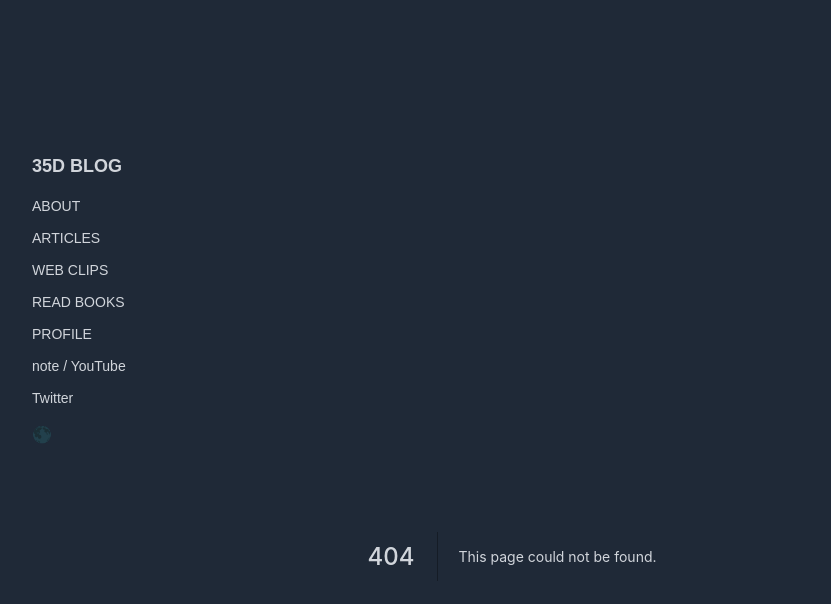
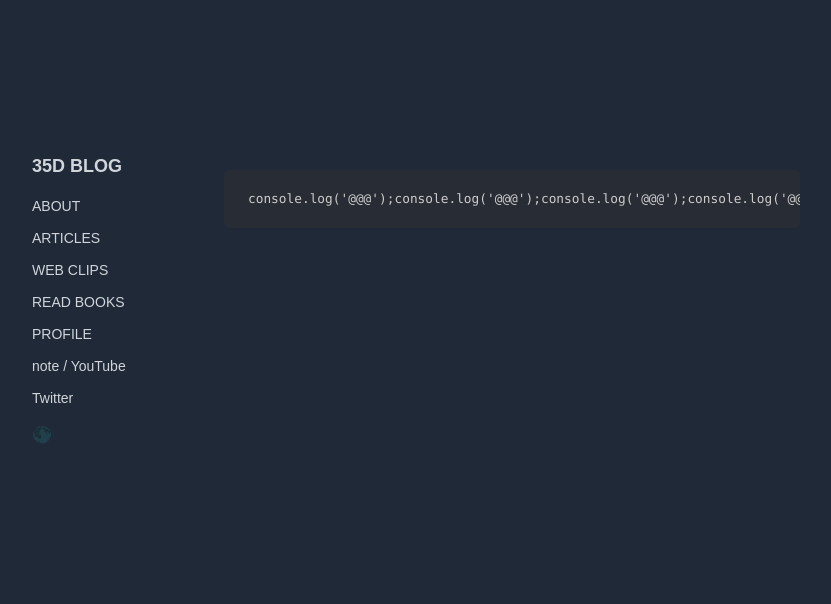
Before and after one commit to 35d/35d-blog, a Next.js app: page /creative/1 in a window 1280 px wide. Before the commit this address had no page. Shown: the top 604 px of the page, without its empty margins (224-1055 px from the left). Built offline with nearby package versions, Linux system fonts and the light colour scheme.

Commit message:
✨ code style

```diff
--- /dev/null
+++ b/components/Code.tsx
@@ -0,0 +1,42 @@
+import Prism from 'prismjs'
+import 'prismjs/components/prism-bash'
+import 'prismjs/components/prism-json'
+import 'prismjs/components/prism-jsx'
+import 'prismjs/components/prism-yaml'
+import React, { useEffect } from 'react'
+
+const Code = ({ children, language = 'javascript' }) => {
+  useEffect(() => {
+    Prism.highlightAll()
+  }, [])
+
+  return (
+    <pre>
+      <code
+        dangerouslySetInnerHTML={{
+          __html: Prism.highlight(children, Prism.languages[language]),
+        }}
+      />
+
+      <style jsx>{`
+        code {
+          vertical-align: middle;
+          white-space: pre;
+          word-break: break-all;
+          max-width: 100%;
+          display: block;
+          font-size: 0.8rem;
+          line-height: 1.4;
+          padding: 1.25rem 1.5rem;
+          margin: 0.85rem 0;
+          background-color: #282c34;
+          color: #ccc;
+          border-radius: 6px;
+          overflow: auto;
+        }
+      `}</style>
+    </pre>
+  )
+}
+
+export default Code
--- a/components/ContentBlocks.js
+++ b/components/ContentBlocks.js
@@ -10,7 +10,9 @@ const SpanText = ({ text, id }) => {
         key={id + i}
         className={[
           bold ? 'font-bold' : '',
-          code ? 'bg-gray-100 p-1 font-mono text-sm rounded-md' : '',
+          code
+            ? 'text-gray-900 bg-gray-300 dark:bg-gray-900 dark:text-gray-200 p-1 font-mono text-sm rounded-sm'
+            : '',
           italic ? 'italic' : '',
           strikethrough ? 'line-through' : '',
           underline ? 'underline' : '',
--- a/package.json
+++ b/package.json
@@ -22,6 +22,7 @@
     "@types/styled-components": "^5.1.14",
     "add": "^2.0.6",
     "next": "10.2.0",
+    "prismjs": "^1.25.0",
     "react": "17.0.2",
     "react-dom": "17.0.2",
     "react-medium-image-zoom": "^4.3.5",
@@ -31,6 +32,7 @@
   },
   "devDependencies": {
     "autoprefixer": "10.2.5",
+    "babel-plugin-prismjs": "^2.1.0",
     "postcss": "8.2.15",
     "tailwindcss": "2.1.2",
     "typescript": "^4.4.3"
--- a/pages/[slug].tsx
+++ b/pages/[slug].tsx
@@ -6,6 +6,7 @@ import Heading1 from '../components/Heading1'
 import { getDateStr } from '../lib/helpers'
 import Tags from '../components/Tags'
 import NoteLink from '../components/NoteLink'
+import Code from '../components/code'
 // import NextPreviousNavigationLinks, { NavLink } from '../components/NextPreviousNavigationLinks'
 
 const databaseId = process.env.NOTION_DATABASE_ID
@@ -99,6 +100,13 @@ export default function Post({ page, blocks }) {
               )
             }
 
+          case 'code':
+            return (
+              <Code key={id} language={value.language}>
+                {value.text[0]?.plain_text}
+              </Code>
+            )
+
           default:
             console.log(
               `Unsupported block (${type === 'unsupported' ? 'unsupported by Notion API' : type})`
--- /dev/null
+++ b/pages/creative/1.tsx
@@ -0,0 +1,21 @@
+import Code from '../../components/code'
+// import Outline from '../../components/creative/outline'
+// import Header from '../../components/header'
+
+const a = () => {
+  return (
+    <>
+      {/* <Header titlePre={`読んだ本一覧`} ogImageUrl="https://blog.35d.jp/ogp/2021-01-06-01.jpg" /> */}
+      <Code language={'javascript'}>
+        console.log('@@@');console.log('@@@');console.log('@@@');console.log('@@@');console.log('@@@');
+        console.log('@@@'); console.log('@@@'); console.log('@@@'); console.log('@@@');
+        console.log('@@@'); console.log('@@@'); console.log('@@@'); console.log('@@@');
+        console.log('@@@'); console.log('@@@'); console.log('@@@'); console.log('@@@');
+        console.log('@@@'); console.log('@@@'); console.log('@@@');
+      </Code>
+      {/* <Outline /> */}
+    </>
+  )
+}
+
+export default a
```
Also changed, not shown: .babelrc (added), 1 other file (tests, documents, lock files or other folders).
